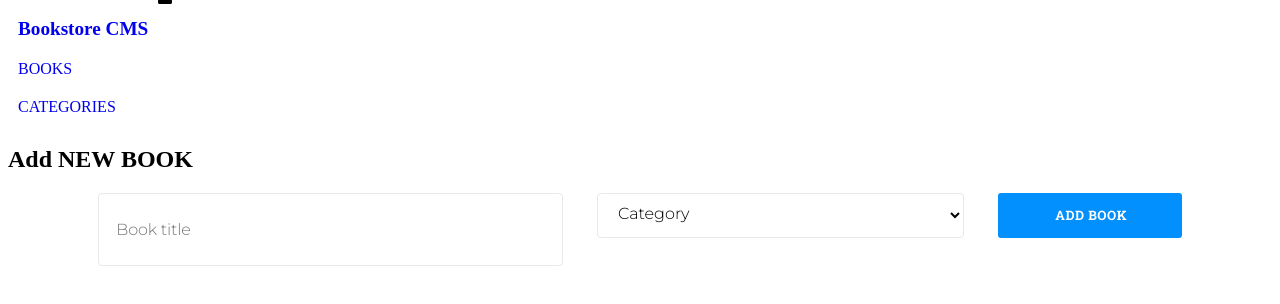
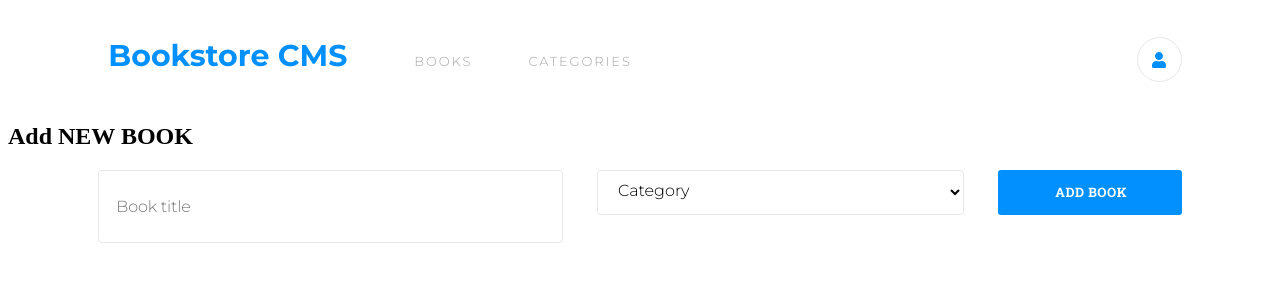
Before and after one commit to elyor-doniyorov/bookstore-redux, a React (Create React App) app: page / in a window 1280 px wide. Shown: the top 304 px of the page. Built offline with nearby package versions, Linux system fonts and the light colour scheme.

Commit message:
Add Style to Header

```diff
--- a/src/components/appComponents/Header.css
+++ b/src/components/appComponents/Header.css
@@ -4,11 +4,58 @@
 }
 
 .brand-name {
-  font-size: larger;
-  font-weight: 600;
+  width: 15rem;
+  height: 2.313rem;
+  margin: 0.375rem 2.938rem 0.125rem 0;
+  font-family: 'Montserrat', sans-serif;
+  font-size: 1.875rem;
+  font-weight: bold;
+  font-stretch: normal;
+  font-style: normal;
+  letter-spacing: normal;
+  color: #0290ff;
+  text-decoration: none;
+}
+
+.nav-link {
+  width: 3.688rem;
+  height: 1rem;
+  margin: 1.125rem 2.256rem 0.688rem 0;
+  font-family: 'Montserrat', sans-serif;
+  font-size: 0.813rem;
+  font-weight: normal;
+  font-stretch: normal;
+  font-style: normal;
+  line-height: normal;
+  letter-spacing: 1.9px;
+  color: #a4a4a4;
+  text-decoration: none;
+}
+
+.nav-link.active {
+  color: #121212;
 }
 
 .user {
   float: right;
-  margin-top: -20px;
+  box-sizing: border-box;
+  position: absolute;
+  right: 0;
+  width: 2.813rem;
+  height: 2.813rem;
+  margin: 0 0 0 41.5rem;
+  padding: 0.875rem;
+  border: solid 1px #e8e8e8;
+  border-radius: 50%;
+  color: #0290ff;
 }
+
+.app-header {
+  padding: 1.813rem 0;
+}
+
+.app-nav {
+  position: relative;
+  width: 85.714%;
+  margin: 0 auto;
+}
--- a/src/components/appComponents/Header.js
+++ b/src/components/appComponents/Header.js
@@ -7,8 +7,8 @@ import './Header.css';
 function Header() {
   return (
     <header>
-      <nav className="row d-flex justify-content-between">
-        <div className="col">
+      <nav className="app-header">
+        <div className="app-nav">
           <Link to="/" className="link brand-name">
             Bookstore CMS
           </Link>
@@ -18,9 +18,7 @@ function Header() {
           <Link to="/categories" className="link nav-link">
             CATEGORIES
           </Link>
-        </div>
-        <div className="col user">
-          <span className="user-icon">
+          <span className="user user-icon">
             <FontAwesomeIcon icon={faUser} />
           </span>
         </div>
```
